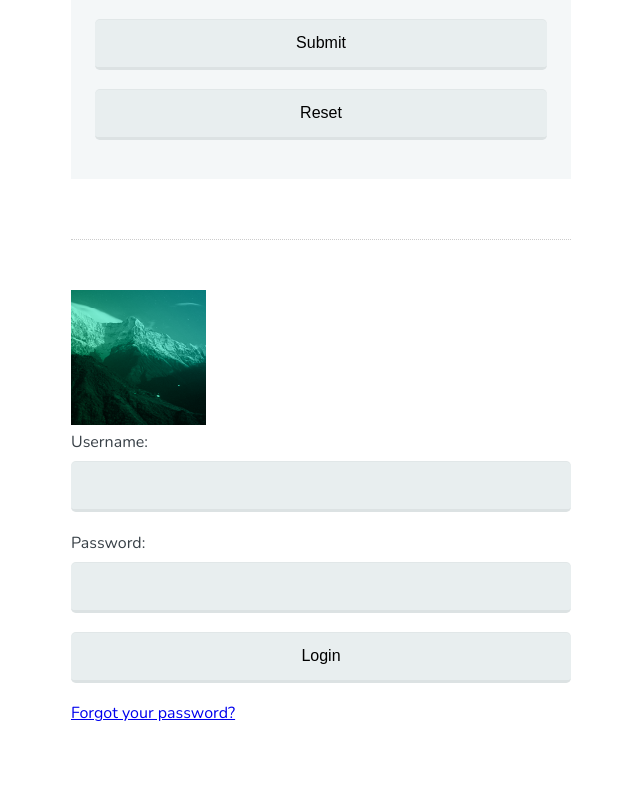
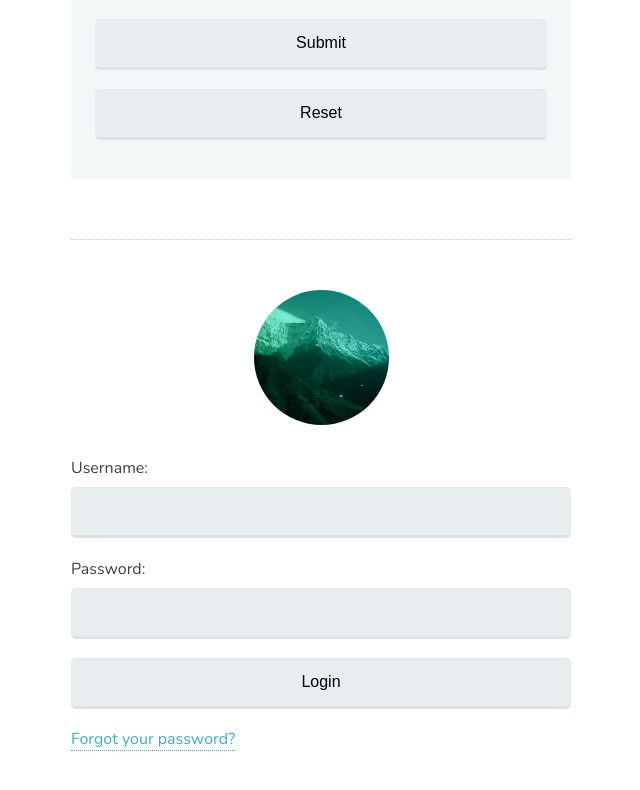
Before and after one commit to Callicodes/CSSSelectors-Form-, a plain HTML site: page index.html in a window 1280 px wide. Shown: the part 512-1302 px from the top of the page, without its empty margins (319-959 px from the left). Drawn offline with nearby package versions, Linux system fonts and the light colour scheme.

Commit message:
Created a rounded image.

```diff
--- a/css/selectors.css
+++ b/css/selectors.css
@@ -25,3 +25,21 @@ input[type="submit"] {
   cursor: pointer;
 
 }
+
+a[target="_blank"] {
+  color: #39add1;
+  text-decoration: none;
+  border-bottom: 1px dotted;
+}
+
+.avatar {
+
+  display: block;
+  margin: 0 auto 2em;
+
+}
+
+.rounded {
+  border-radius: 50%
+
+}
--- a/index.html
+++ b/index.html
@@ -9,7 +9,7 @@
 </head>
 <body>
 	<div id="container">
-		<form class="form-contact">
+		<form class="form-contact br">
 	  	<h1>Contact</h1>
 
 		  <label for="name">Name:</label>
@@ -26,7 +26,7 @@
 		</form>
 
 		<hr>
- 		<img src="img/avatar.png" alt="Mountains">
+ 		<img class="avatar rounded" src="img/avatar.png" alt="Mountains">
 
 		<form class="form-login">
 			<label for="username">Username:</label>
```
